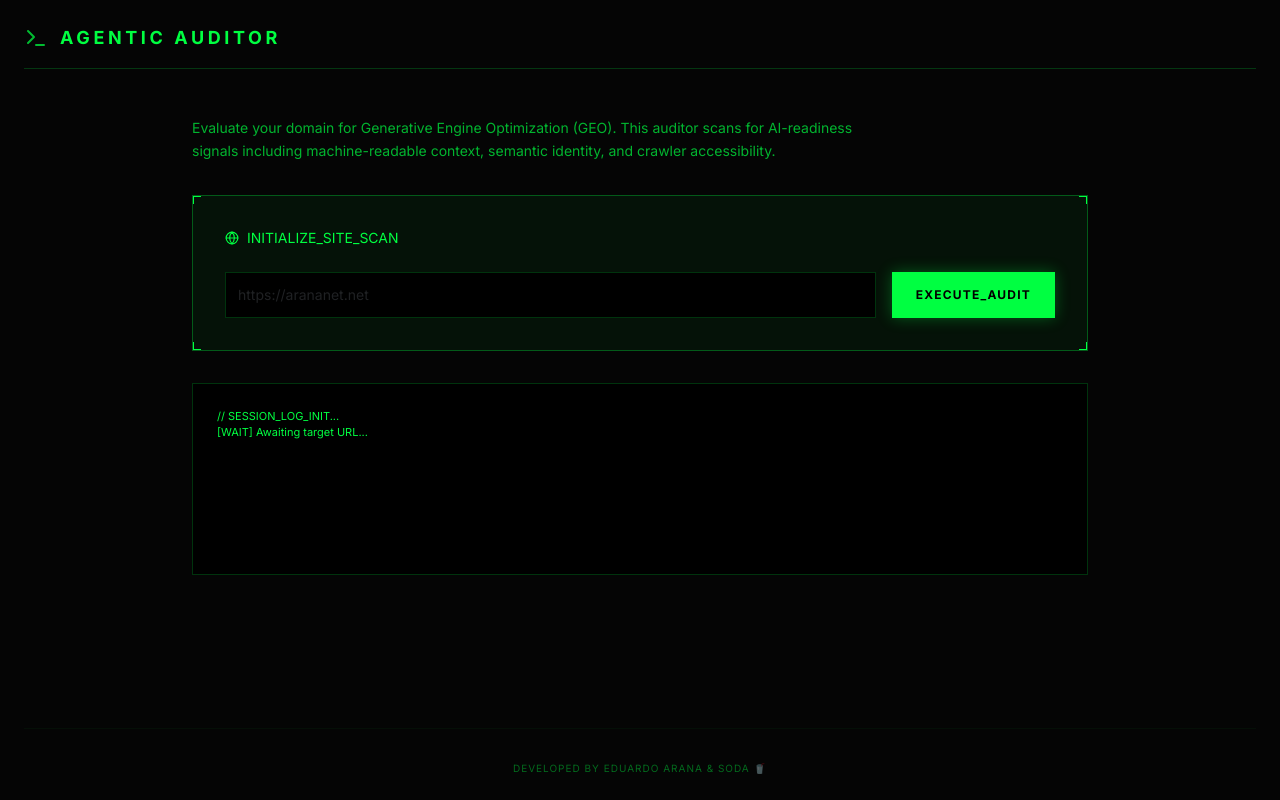
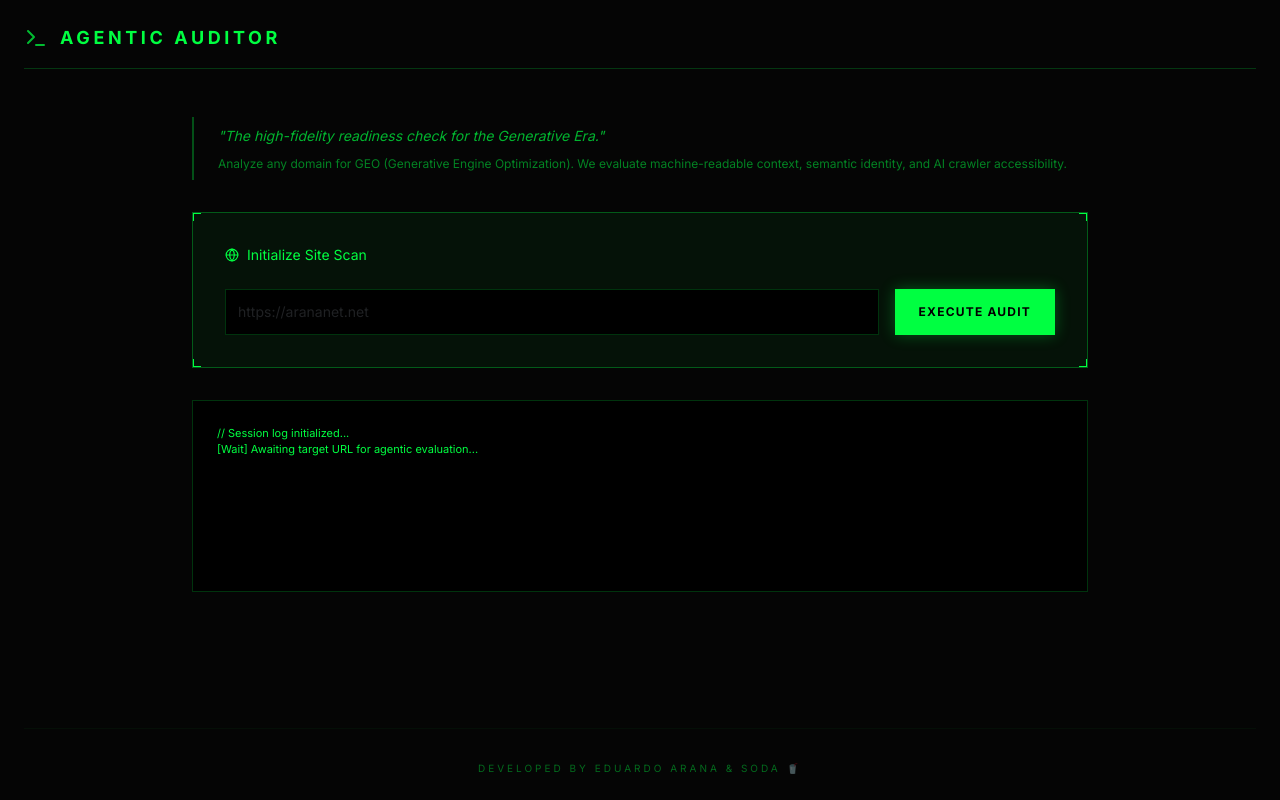
Before and after one commit to arananet/agentic-auditor, a Next.js app: page / in a window 1280 px wide. Built offline with nearby package versions, Linux system fonts and the light colour scheme.

Commit message:
style: final branding polish and underscore removal

```diff
--- a/src/app/page.tsx
+++ b/src/app/page.tsx
@@ -9,7 +9,7 @@
 export default function Home() {
   const [url, setUrl] = useState("");
   const [loading, setLoading] = useState(false);
-  const [logs, setLogs] = useState<string[]>(["// SESSION_LOG_INIT...", "[WAIT] Awaiting target URL..."]);
+  const [logs, setLogs] = useState<string[]>(["// Session log initialized...", "[Wait] Awaiting target URL for agentic evaluation..."]);
   const [results, setResults] = useState<AuditResponse | null>(null);
 
   const handleAudit = async () => {
@@ -24,7 +24,7 @@
       setResults(data);
       setLogs(prev => [...prev, ...data.log]);
     } catch (e) {
-      setLogs(prev => [...prev, "[FATAL] CONNECTION FAILED."]);
+      setLogs(prev => [...prev, "[Fatal] Connection failed."]);
     } finally {
       setLoading(false);
     }
@@ -42,16 +42,18 @@
       <header className="flex justify-between items-center mb-12 border-b border-[#00FF41]/20 pb-4">
         <div className="flex items-center gap-3">
           <Terminal className="animate-pulse" />
-          <h1 className="text-lg tracking-[0.2em] font-bold uppercase text-shadow-glow">Agentic Auditor</h1>
+          <h1 className="text-lg tracking-[0.2em] font-bold uppercase">Agentic Auditor</h1>
         </div>
       </header>
 
       <div className="max-w-4xl mx-auto space-y-8 w-full flex-grow">
-        <div className="mb-8">
-          <p className="text-sm text-[#00FF41]/70 leading-relaxed max-w-2xl">
-            Evaluate your domain for Generative Engine Optimization (GEO).
-            This auditor scans for AI-readiness signals including machine-readable context,
-            semantic identity, and crawler accessibility.
+        <div className="mb-8 border-l-2 border-[#00FF41]/30 pl-6 py-2">
+          <p className="text-sm text-[#00FF41]/70 leading-relaxed max-w-2xl italic">
+            "The high-fidelity readiness check for the Generative Era."
+          </p>
+          <p className="text-xs text-[#00FF41]/50 mt-2">
+            Analyze any domain for GEO (Generative Engine Optimization). We evaluate machine-readable context,
+            semantic identity, and AI crawler accessibility.
           </p>
         </div>
 
@@ -63,7 +65,7 @@
         </div>
       </div>
 
-      <footer className="mt-20 border-t border-[#00FF41]/10 pt-8 text-center text-[10px] opacity-40 uppercase tracking-widest">
+      <footer className="mt-20 border-t border-[#00FF41]/10 pt-8 text-center text-[10px] opacity-40 uppercase tracking-[0.3em]">
         Developed by Eduardo Arana & Soda 🥤
       </footer>
     </main>
--- a/src/components/AuditForm.tsx
+++ b/src/components/AuditForm.tsx
@@ -15,7 +15,7 @@
     <div className="absolute bottom-0 right-0 w-2 h-2 border-r border-b border-[#00FF41]" />
 
     <h2 className="text-sm mb-6 flex items-center gap-2">
-      <Globe size={14} /> INITIALIZE_SITE_SCAN
+      <Globe size={14} /> Initialize Site Scan
     </h2>
 
     <div className="flex flex-col sm:flex-row gap-4">
@@ -31,7 +31,7 @@
         disabled={loading}
         className={`bg-[#00FF41] text-black px-6 py-3 text-xs font-bold uppercase tracking-widest transition-all shadow-[0_0_15px_rgba(0,255,65,0.3)] ${loading ? 'opacity-50' : 'hover:bg-[#00FF41]/80'}`}
       >
-        {loading ? "Scanning..." : "Execute_Audit"}
+        {loading ? "Scanning..." : "Execute Audit"}
       </button>
     </div>
   </div>
```
